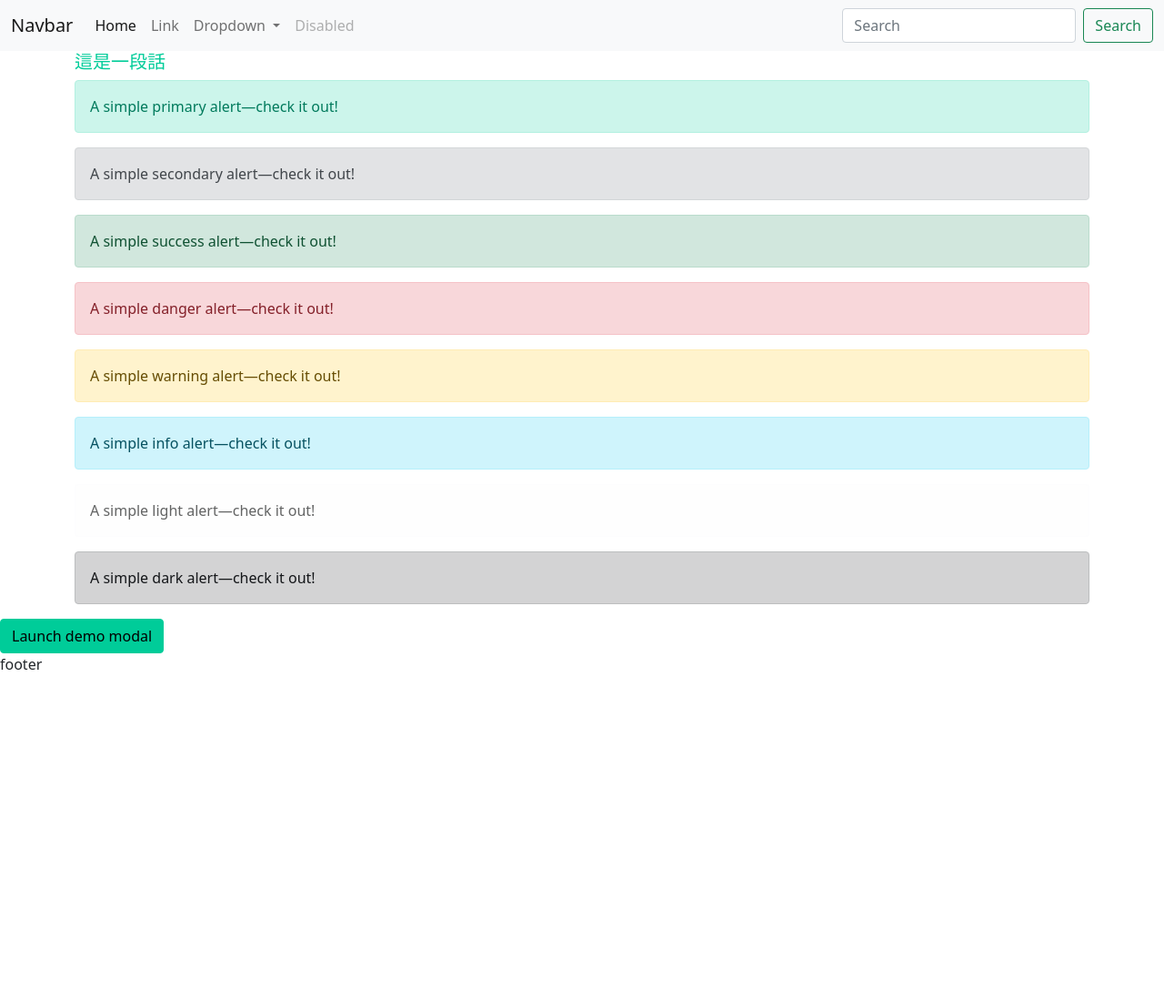
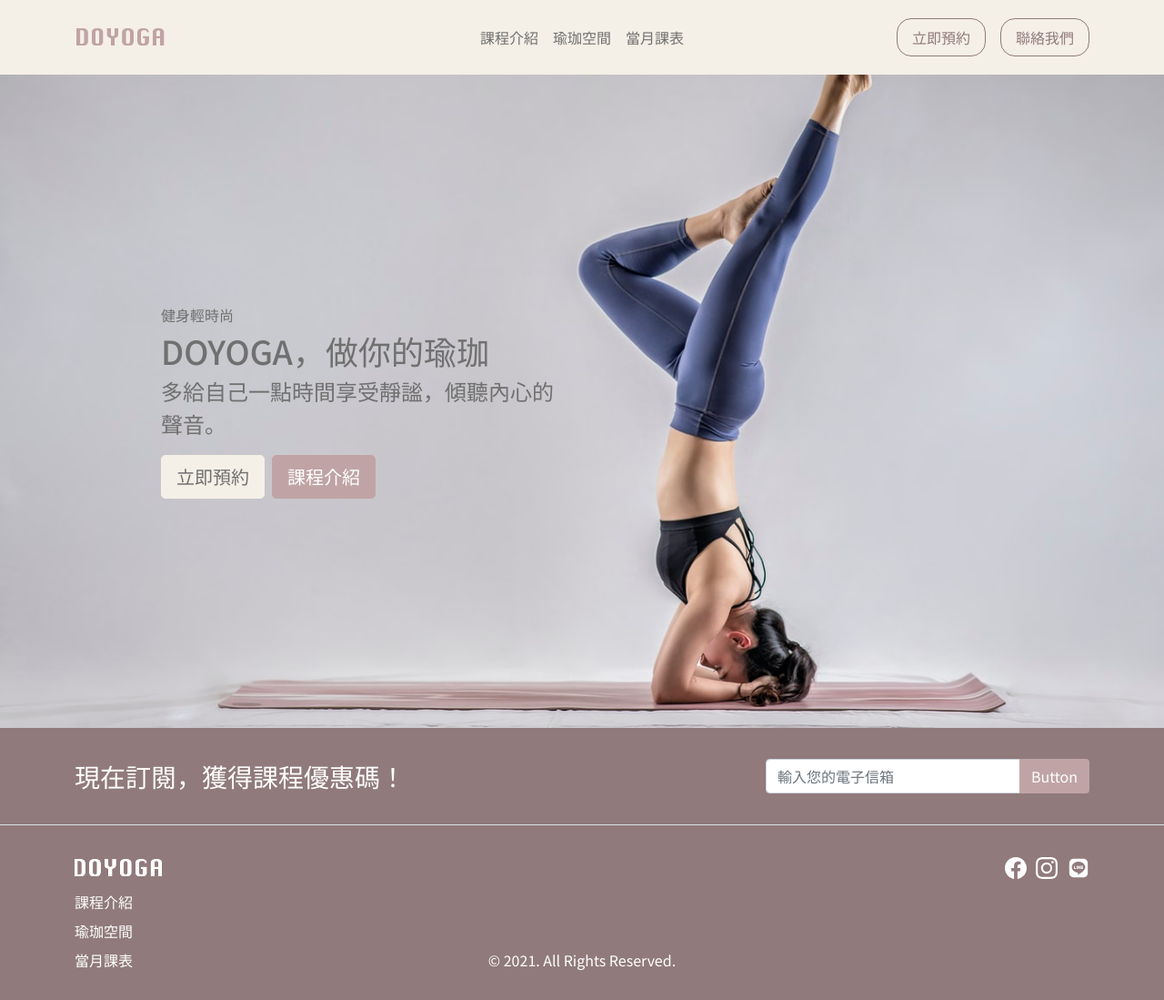
Before and after one commit to fred8196/DOYOGA, a plain HTML site: page index.html in a window 1280 px wide. Shown: the whole page at 91% size. Before the commit the page ends 800 px from the top, so only its background shows below. Drawn offline with Linux system fonts and the light colour scheme; a web font is replaced by a local one.

Commit message:
Update 2021-08-27T06:51:43.571Z

```diff
--- a/assets/style/layout/index.css
+++ /dev/null
@@ -1,7 +0,0 @@
-.index__h1 {
-  color: #00cc99;
-  font-size: 20px;
-  font-weight: 400;
-}
-
-/*# sourceMappingURL=index.css.map */
--- a/index.html
+++ b/index.html
@@ -1,113 +1,203 @@
 <!DOCTYPE html>
 <html lang="en">
-
   <head>
-    <meta charset="UTF-8">
-    <meta name="viewport" content="width=device-width, initial-scale=1.0">
-    <meta http-equiv="X-UA-Compatible" content="ie=edge">
-    <title>Boostrap Index</title>
-    <link rel="stylesheet" href="https://cdnjs.cloudflare.com/ajax/libs/font-awesome/5.13.0/css/all.min.css" />
-    <link rel="stylesheet" href="./assets/style/all.css">
+    <meta charset="UTF-8" />
+    <meta name="viewport" content="width=device-width, initial-scale=1.0" />
+    <meta http-equiv="X-UA-Compatible" content="ie=edge" />
+    <title>DOYOGA</title>
+    <link
+      rel="stylesheet"
+      href="https://cdnjs.cloudflare.com/ajax/libs/font-awesome/5.13.0/css/all.min.css"
+    />
+    <link
+      href="https://fonts.googleapis.com/icon?family=Material+Icons+Outlined"
+      rel="stylesheet"
+    />
+    <link
+      href="https://fonts.googleapis.com/icon?family=Material+Icons"
+      rel="stylesheet"
+    />
+    <link rel="stylesheet" href="./assets/style/all.css" />
   </head>
 
   <body>
-    <nav class="navbar navbar-expand-lg navbar-light bg-light">
-      <div class="container-fluid">
-        <a class="navbar-brand" href="#">Navbar</a>
-        <button class="navbar-toggler" type="button" data-bs-toggle="collapse" data-bs-target="#navbarSupportedContent" aria-controls="navbarSupportedContent" aria-expanded="false" aria-label="Toggle navigation">
+    <nav
+      class="navbar navbar-expand-lg navbar-light bg-primary sticky-top py-5"
+    >
+      <div class="container">
+        <a class="navbar-brand p-0 m-0" href="./index.html"
+          ><img class="h-2" src="./assets/images/DOYOGA-logo.png" alt="logo" />
+        </a>
+        <button
+          class="navbar-toggler custom-toggler"
+          type="button"
+          data-bs-toggle="collapse"
+          data-bs-target="#navbarSupportedContent"
+          aria-controls="navbarSupportedContent"
+          aria-expanded="false"
+          aria-label="Toggle navigation"
+        >
           <span class="navbar-toggler-icon"></span>
         </button>
-        <div class="collapse navbar-collapse" id="navbarSupportedContent">
-          <ul class="navbar-nav me-auto mb-2 mb-lg-0">
+        <div
+          class="collapse navbar-collapse justify-content-end"
+          id="navbarSupportedContent"
+        >
+          <ul
+            class="
+              navbar-nav
+              me-auto
+              mb-2 mb-lg-0
+              position-lg-absolute
+              top-50
+              start-50
+              translate-lg-middle
+            "
+          >
             <li class="nav-item">
-              <a class="nav-link active" aria-current="page" href="#">Home</a>
+              <a class="nav-link text-dark fw-light" href="#">課程介紹</a>
             </li>
             <li class="nav-item">
-              <a class="nav-link" href="#">Link</a>
-            </li>
-            <li class="nav-item dropdown">
-              <a class="nav-link dropdown-toggle" href="#" id="navbarDropdown" role="button" data-bs-toggle="dropdown" aria-expanded="false">
-                Dropdown
-              </a>
-              <ul class="dropdown-menu" aria-labelledby="navbarDropdown">
-                <li><a class="dropdown-item" href="#">Action</a></li>
-                <li><a class="dropdown-item" href="#">Another action</a></li>
-                <li><hr class="dropdown-divider"></li>
-                <li><a class="dropdown-item" href="#">Something else here</a></li>
-              </ul>
+              <a class="nav-link text-dark fw-light" href="#">瑜珈空間</a>
             </li>
             <li class="nav-item">
-              <a class="nav-link disabled" href="#" tabindex="-1" aria-disabled="true">Disabled</a>
+              <a class="nav-link text-dark fw-light" href="#">當月課表</a>
             </li>
           </ul>
-          <form class="d-flex">
-            <input class="form-control me-2" type="search" placeholder="Search" aria-label="Search">
-            <button class="btn btn-outline-success" type="submit">Search</button>
-          </form>
+          <div class="d-flex">
+            <button
+              class="
+                btn btn-outline-secondary
+                rounded-4
+                py-2
+                px-4
+                me-4
+                border-sm
+              "
+              type="button"
+            >
+              立即預約
+            </button>
+            <button
+              class="btn btn-outline-secondary rounded-4 py-2 px-4"
+              type="button"
+            >
+              聯絡我們
+            </button>
+          </div>
         </div>
       </div>
     </nav>
 
 
-<div class="container">
-  <h1 class="index__h1">這是一段話</h1>
-  <div class="alert alert-primary" role="alert">
-    A simple primary alert—check it out!
-  </div>
-  <div class="alert alert-secondary" role="alert">
-    A simple secondary alert—check it out!
-  </div>
-  <div class="alert alert-success" role="alert">
-    A simple success alert—check it out!
-  </div>
-  <div class="alert alert-danger" role="alert">
-    A simple danger alert—check it out!
-  </div>
-  <div class="alert alert-warning" role="alert">
-    A simple warning alert—check it out!
-  </div>
-  <div class="alert alert-info" role="alert">
-    A simple info alert—check it out!
-  </div>
-  <div class="alert alert-light" role="alert">
-    A simple light alert—check it out!
-  </div>
-  <div class="alert alert-dark" role="alert">
-    A simple dark alert—check it out!
-  </div>
-</div>
-
-<!-- Button trigger modal -->
-<button type="button" class="btn btn-primary" data-bs-toggle="modal" data-bs-target="#exampleModal">
-  Launch demo modal
-</button>
-
-<!-- Modal -->
-<div class="modal fade" id="exampleModal" tabindex="-1" aria-labelledby="exampleModalLabel" aria-hidden="true">
-  <div class="modal-dialog">
-    <div class="modal-content">
-      <div class="modal-header">
-        <h5 class="modal-title" id="exampleModalLabel">Modal title</h5>
-        <button type="button" class="btn-close" data-bs-dismiss="modal" aria-label="Close"></button>
-      </div>
-      <div class="modal-body">
-        ...
-      </div>
-      <div class="modal-footer">
-        <button type="button" class="btn btn-secondary" data-bs-dismiss="modal">Close</button>
-        <button type="button" class="btn btn-primary">Save changes</button>
+<div class="banner bg-img">
+  <div class="container h-100">
+    <div class="row h-100 align-items-center">
+      <div class="col-lg-5 offset-lg-1">
+        <p class="text-dark">健身輕時尚</p>
+        <h1 class="font-noto text-dark">DOYOGA，做你的瑜珈</h1>
+        <p class="text-dark fs-5 fs-md-4 mb-4">
+          多給自己一點時間享受靜謐，傾聽內心的聲音。
+        </p>
+        <button class="btn btn-primary btn-lg text-dark me-2">立即預約</button
+        ><button class="btn btn-secondary-light btn-lg text-white">
+          課程介紹
+        </button>
       </div>
     </div>
   </div>
 </div>
 
 
-    <footer class="footer">
-      footer
+    <footer class="footer bg-secondary text-white">
+      <div class="py-6 py-md-8 border-bottom">
+        <div class="container">
+          <div class="row align-items-center">
+            <h2 class="col-lg-8 text-white fs-4 fs-md-3 mb-2 mb-lg-0">
+              現在訂閱，獲得課程優惠碼！
+            </h2>
+            <div class="col-lg-4 col-md-6">
+              <div class="input-group">
+                <input
+                  type="text"
+                  class="form-control font-noto text-secondary"
+                  placeholder="輸入您的電子信箱"
+                  aria-label="Recipient's username"
+                  aria-describedby="button-addon2"
+                />
+                <button
+                  class="btn bg-secondary-light text-white font-noto"
+                  type="button"
+                  id="button-addon2"
+                >
+                  Button
+                </button>
+              </div>
+            </div>
+          </div>
+        </div>
+      </div>
+      <div class="container">
+        <div class="row g-0 py-8">
+          <div class="col-9 col-md-4">
+            <a class="mb-2" href="./index.html">
+              <img
+                class="h-2 w-6"
+                src="./assets/images/DOYOGA-logo-sm.png"
+                alt="logo"
+              />
+            </a>
+            <ul class="list-unstyled m-0">
+              <li><a class="text-white fw-light mb-2" href="#">課程介紹</a></li>
+              <li><a class="text-white fw-light mb-2" href="#">瑜珈空間</a></li>
+              <li>
+                <a class="text-white fw-light mb-2 mb-md-0" href="#"
+                  >當月課表</a
+                >
+              </li>
+            </ul>
+            <h4 class="d-block d-md-none font-noto fs-6 fw-normal">
+              © 2021. All Rights Reserved.
+            </h4>
+          </div>
+          <div class="d-none d-md-block col-md-4 text-center align-self-end">
+            <h4 class="font-noto fs-6 fw-normal">
+              © 2021. All Rights Reserved.
+            </h4>
+          </div>
+          <div class="col-3 col-md-2 col-lg-1 offset-md-2 offset-lg-3">
+            <ul class="list-unstyled d-flex justify-content-between">
+              <li>
+                <a href="#"
+                  ><img
+                    class="h-1.5 w-1.5"
+                    src="./assets/images/icons/icon-fb-light.svg"
+                    alt="FB"
+                /></a>
+              </li>
+              <li>
+                <a href="#"
+                  ><img
+                    class="h-1.5 w-1.5"
+                    src="./assets/images/icons/icon-ig-light.svg"
+                    alt="IG"
+                /></a>
+              </li>
+              <li>
+                <a href="#"
+                  ><img
+                    class="h-1.5 w-1.5"
+                    src="./assets/images/icons/icon-line-light.svg"
+                    alt="LINE"
+                /></a>
+              </li>
+            </ul>
+          </div>
+        </div>
+      </div>
     </footer>
 
     <script src="./assets/js/vendors.js"></script>
     <script src="./assets/js/all.js"></script>
   </body>
-
 </html>
```
Also changed, not shown: assets/images/DOYOGA-logo-sm.png (added), assets/images/DOYOGA-logo.png (added), assets/images/banner.jpeg (added), assets/images/icons/icon-fb-light.svg (added), assets/images/icons/icon-ig-light.svg (added), assets/images/icons/icon-line-light.svg (added), assets/style/all.css, 2 other files.
